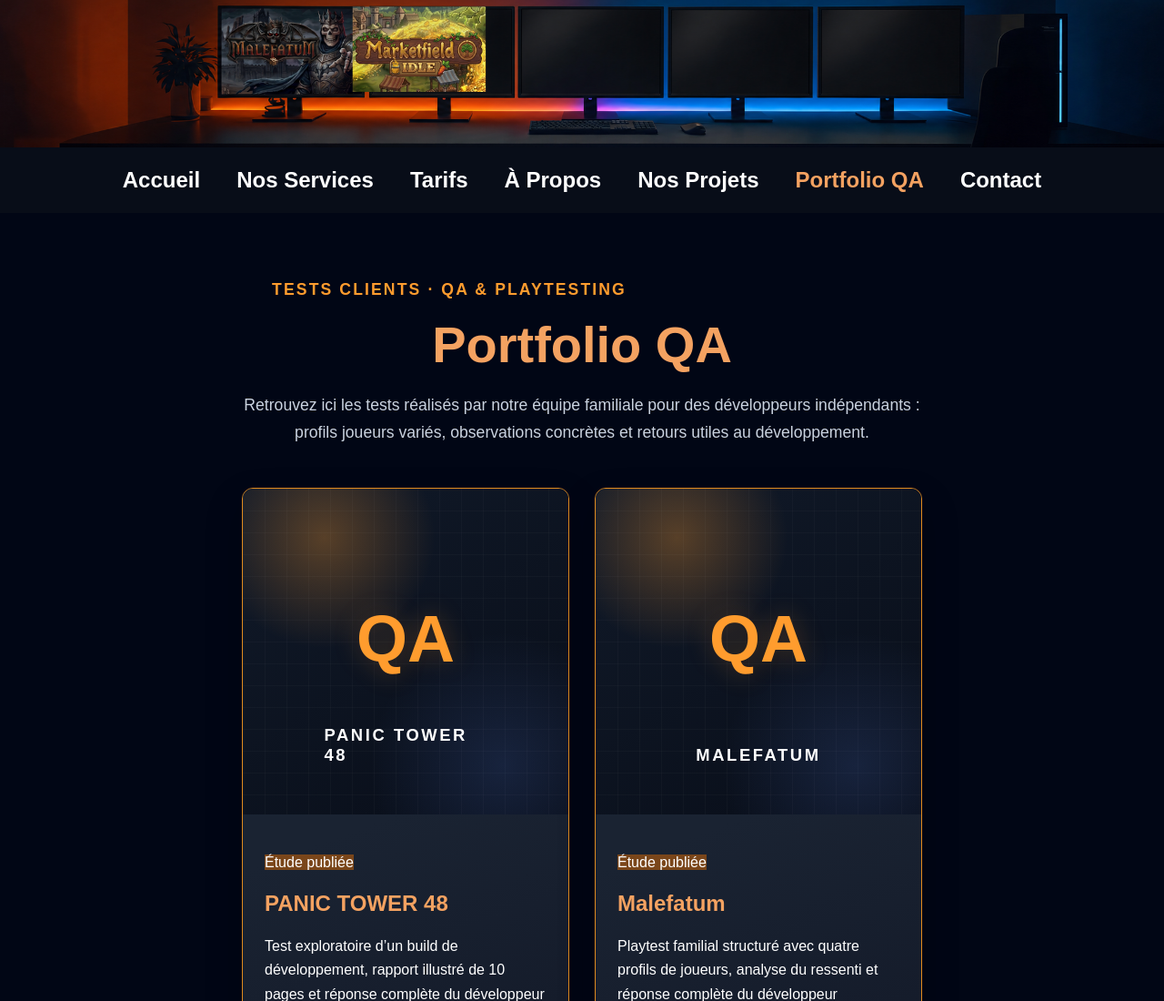
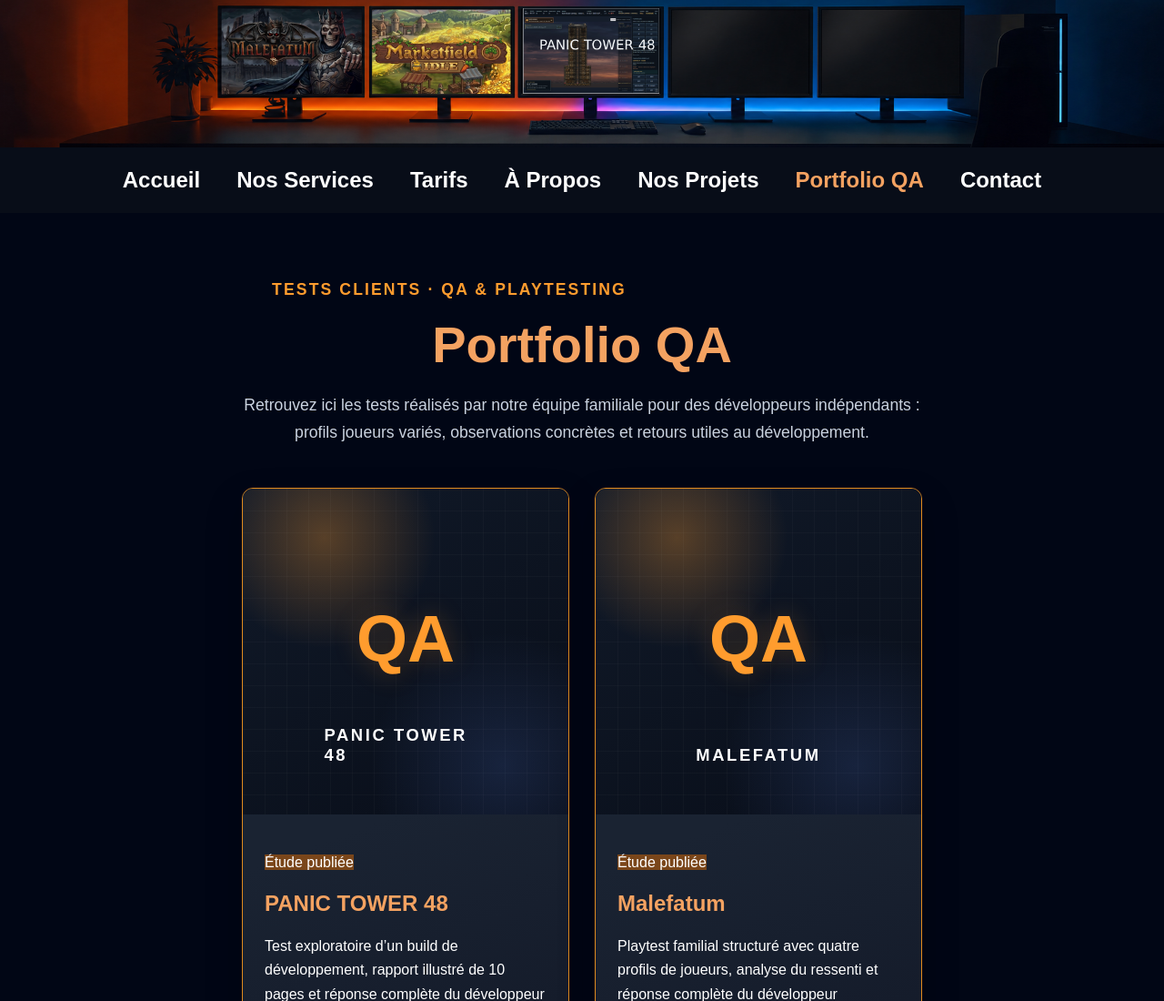
Before and after one commit to RobertLibert/libertfamilystudio, a plain HTML site: page qa.html in a window 1280 px wide. Shown: the top 1100 px of the page at 91% size. Drawn offline with Linux system fonts and the light colour scheme.

Commit message:
Update image source in qa.html

```diff
--- a/qa.html
+++ b/qa.html
@@ -11,7 +11,7 @@
 </head>
 <body>
   <div class="project-strip" aria-label="Aperçu de notre portfolio QA">
-    <img src="images/qa-project-strip-v4.png" alt="Malefatum affiché sur le premier écran, Marketfield sur le deuxième et trois écrans disponibles pour de futurs tests QA">
+    <img src="images/qa-project-strip-v2.png" alt="Malefatum affiché sur le premier écran, Marketfield sur le deuxième et trois écrans disponibles pour de futurs tests QA">
   </div>
 
   <nav class="nav-banderole" aria-label="Navigation principale">
```
